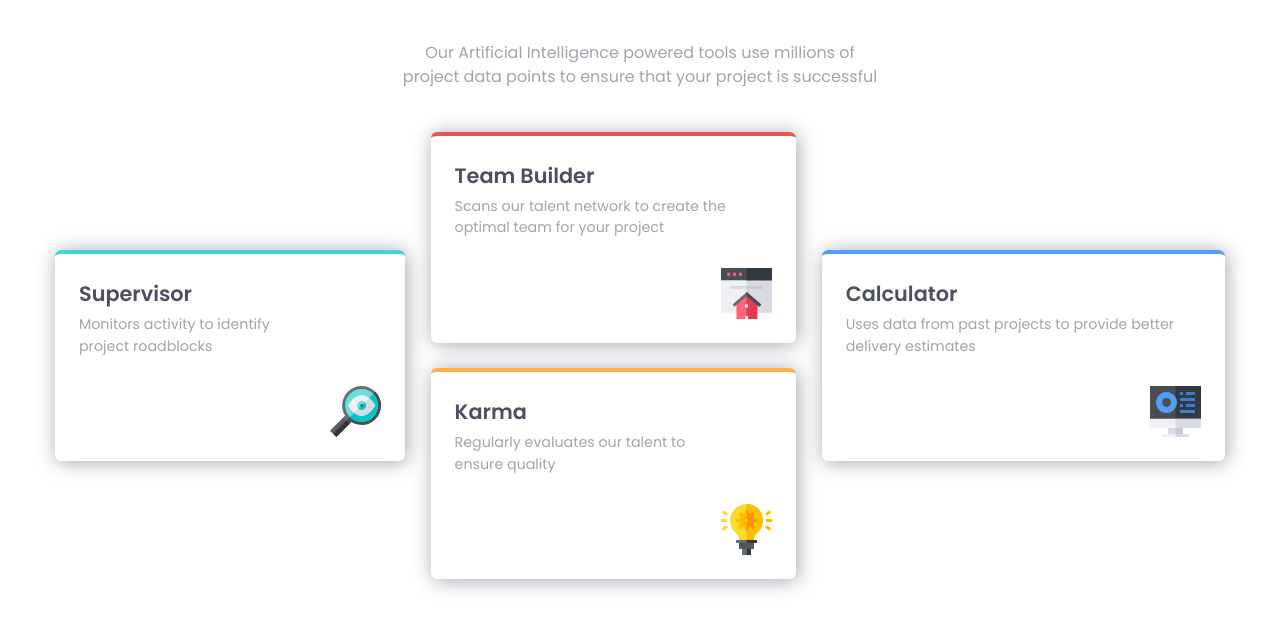
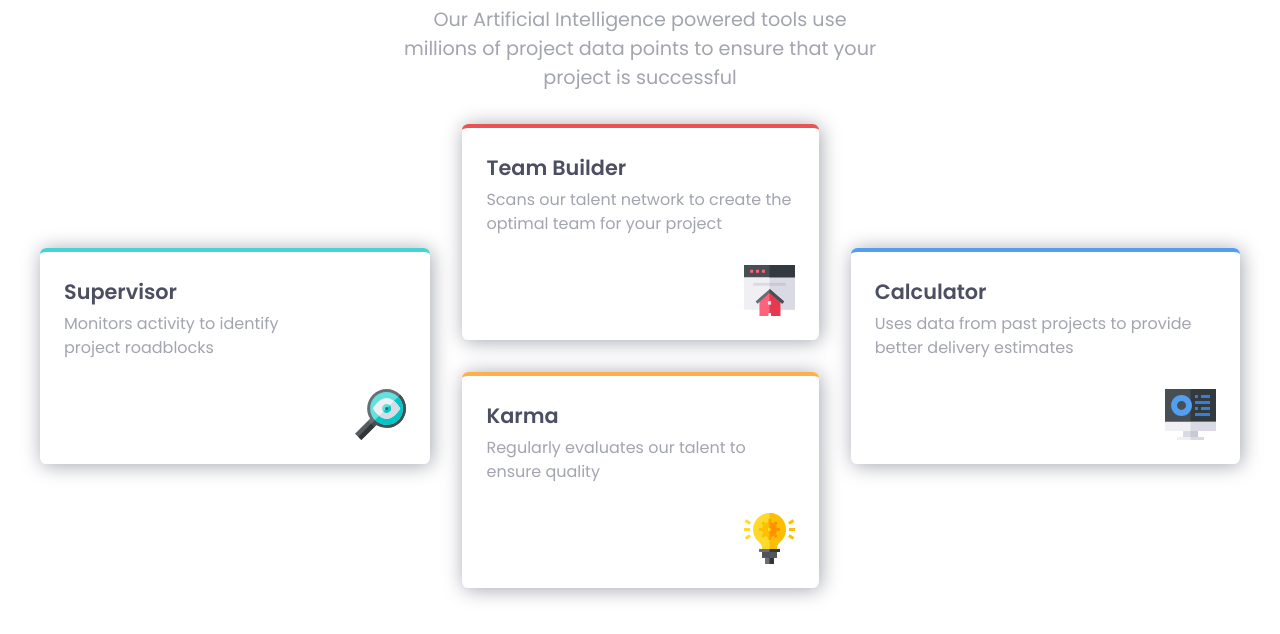
Before and after one commit to LouisVerch/Frontend-Mentor-Four-card-feature-section, a plain HTML site: page index.html in a window 1280 px wide. Shown: the part 166-800 px from the top of the page. Drawn offline with Linux system fonts and the light colour scheme.

Commit message:
final commit resposiveness for tablet / mobile and large screens. Added a 2x2 card panel for tablets

```diff
--- a/style/style.css
+++ b/style/style.css
@@ -7,7 +7,18 @@
     --neutral-very-dark-blue: hsl(234, 12%, 34%);
     --neutral-grayish-blue: hsl(229, 6%, 66%);
     --neutral-very-light-gray: hsl(0, 0%, 98%);
-    --fs-l: 1.8rem;
+
+    /* Define Font Sizes with clamp() */
+    --fs-h1: clamp(1.5rem, 4vw, 2.25rem);
+    /* Header 1 */
+    --fs-main-paragraph: clamp(1rem, 2.5vw, 1.2rem);
+    /* Main paragraph */
+    --fs-card-header: clamp(1rem, 3vw, 1.3rem);
+    /* Card header */
+    --fs-card-content: clamp(0.85rem, 2.5vw, 1rem);
+    /* Card content */
+    --fs-l: clamp(1.8rem, 5vw, 2.5rem);
+    /* Large font size (example) */
 }
 
 html {
@@ -41,15 +52,17 @@ p {
 }
 
 main {
-    min-height: 100vh;
+    min-height: auto;
     padding: 2rem;
-    display: grid;
-    place-items: center;
+    display: flex;
+    flex-direction: column;
+    flex-wrap: wrap;
+    align-items: center;
     gap: 2rem;
 }
 
 h1 {
-    font-size: clamp(1.5rem, 3vw, 2.25rem);
+    font-size: var(--fs-h1);
     font-weight: 200;
     text-align: center;
 }
@@ -61,16 +74,17 @@ h1>span {
 .main-paragraph {
     max-width: 30rem;
     text-align: center;
-    font-size: 1rem;
+    font-size: var(--fs-main-paragraph);
     color: var(--neutral-grayish-blue);
 }
 
 .cards {
-    align-self: self-start;
+    align-self: center;
     display: grid;
-    grid-template-columns: repeat(1, minmax(auto, 21.875rem));
+    grid-template-columns: repeat(1, minmax(auto, 25rem));
     grid-auto-rows: auto;
-    gap: 1.6rem;
+    grid-auto-columns: auto;
+    gap: 2rem;
     max-width: 73.125rem;
 }
 
@@ -106,13 +120,13 @@ h1>span {
 }
 
 .card-header {
-    font-size: 1.3rem;
+    font-size: var(--fs-card-header);
     font-weight: 600;
     color: var(--neutral-very-dark-blue);
 }
 
 .card-content {
-    font-size: 0.89rem;
+    font-size: var(--fs-card-content);
     color: var(--neutral-grayish-blue);
     padding-bottom: 1.5rem;
 }
@@ -122,11 +136,26 @@ h1>span {
     justify-self: end;
 }
 
-@media screen and (min-width: 768px) {
+/* Media Query for Tablet Screens (768px to 1200px) */
+@media screen and (min-width: 768px) and (max-width: 1200px) {
     .cards {
-        grid-template-columns: repeat(3, minmax(1fr, 21.875rem));
-        grid-template-rows: auto auto;
+        grid-template-columns: repeat(2, 1fr);
+        /* 2 columns on medium screens */
+        gap: 3rem;
+        /* More space between cards */
+    }
+}
+
+/* Media Query for Large Screens (1200px and above) */
+@media screen and (min-width: 1200px) {
+    .cards {
+        max-width: 75rem;
+        grid-template-columns: repeat(3,
+                minmax(1fr, 21.875rem));
+        /* 3 columns on large screens */
+        grid-template-rows: auto;
         align-items: center;
+        justify-content: center;
     }
 
     .card-cyan {
```
